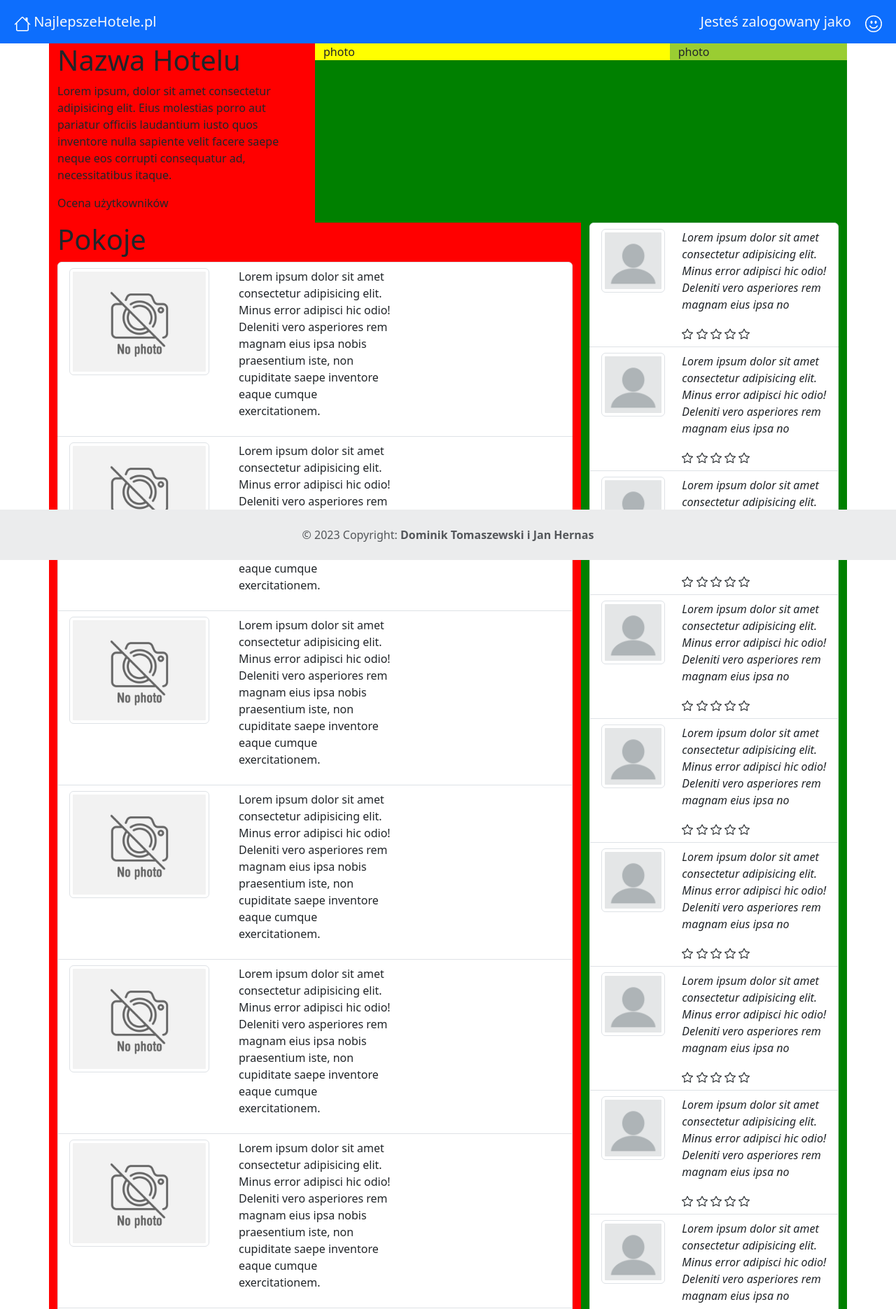
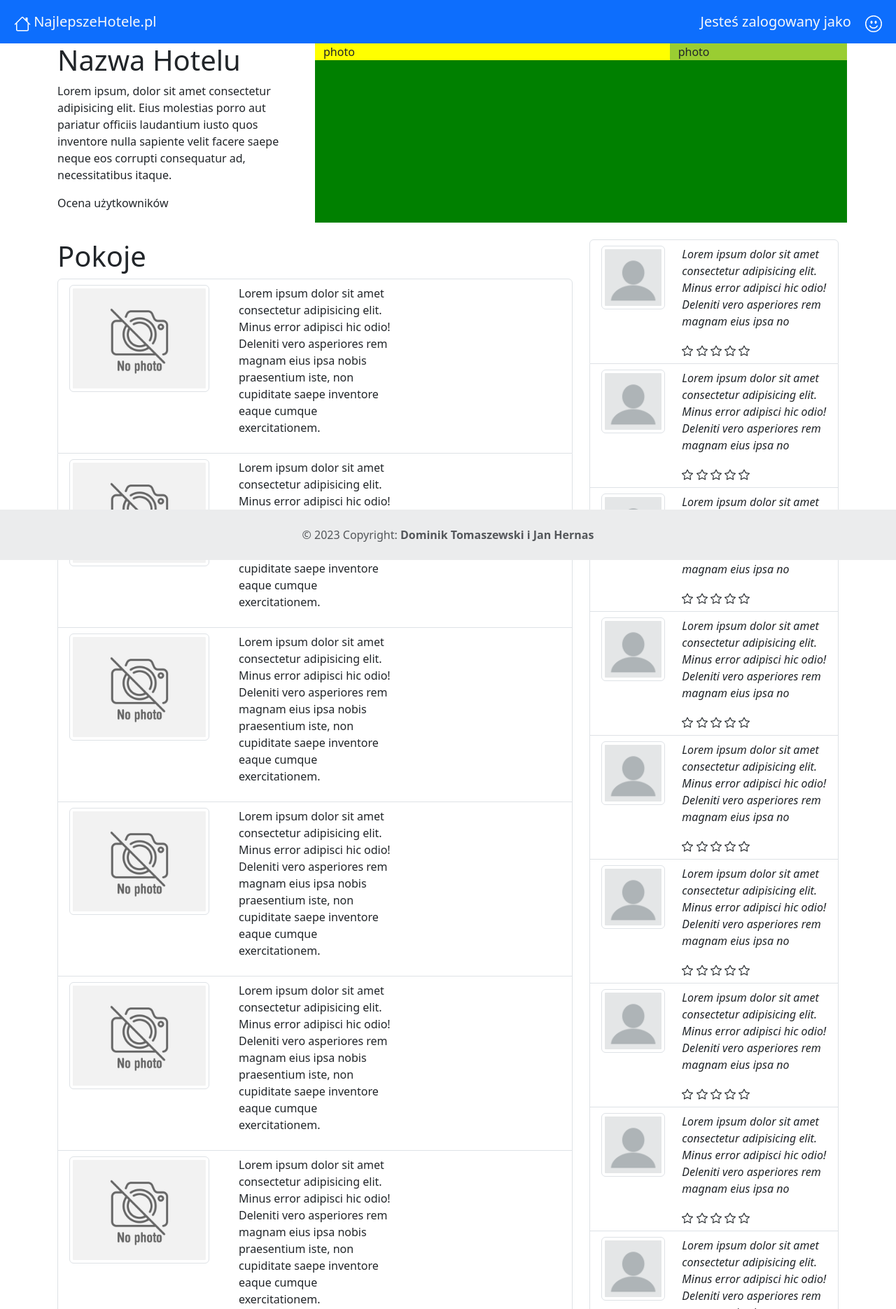
Before and after one commit to jasiex01/PO_project, a Flask app: page /hotelView in a window 1280 px wide. Shown: the top 1870 px of the page at 70% size. Run offline with Flask 2, Linux system fonts and the light colour scheme.

Commit message:
delete some colors for hotelView.html

```diff
--- a/templates/hotelView.html
+++ b/templates/hotelView.html
@@ -3,7 +3,7 @@
 {%block content %}
 <div class="container">
     <div class="row">
-      <div class="col-4 " style="background-color: red;">
+      <div class="col-4 ">
         <h1>Nazwa Hotelu</h1>
         <p>Lorem ipsum, dolor sit amet consectetur adipisicing elit. Eius molestias porro aut pariatur officiis laudantium iusto quos inventore nulla sapiente velit facere saepe neque eos corrupti consequatur ad, necessitatibus itaque.</p>
         <p>Ocena użytkowników</p>
@@ -19,8 +19,9 @@
             </div>
         </div>
     </div>
-    <div class="row" style="background-color: gray;">
-        <div class="col-8" style="background-color: red;">
+    <br/>
+    <div class="row">
+        <div class="col-8">
             <h1>Pokoje</h1>
             <ul class="list-group">
                 {% for _ in range(0, 10) %}
@@ -39,7 +40,7 @@
             {% endfor %}
             </ul>
         </div>
-        <div class="col-4" style="background-color: green;">
+        <div class="col-4">
             <ul class="list-group">
                 {% for _ in range(0, 10) %}
                 <li class="list-group-item">
```
Lines whose indentation alone changed are shown as unchanged.
